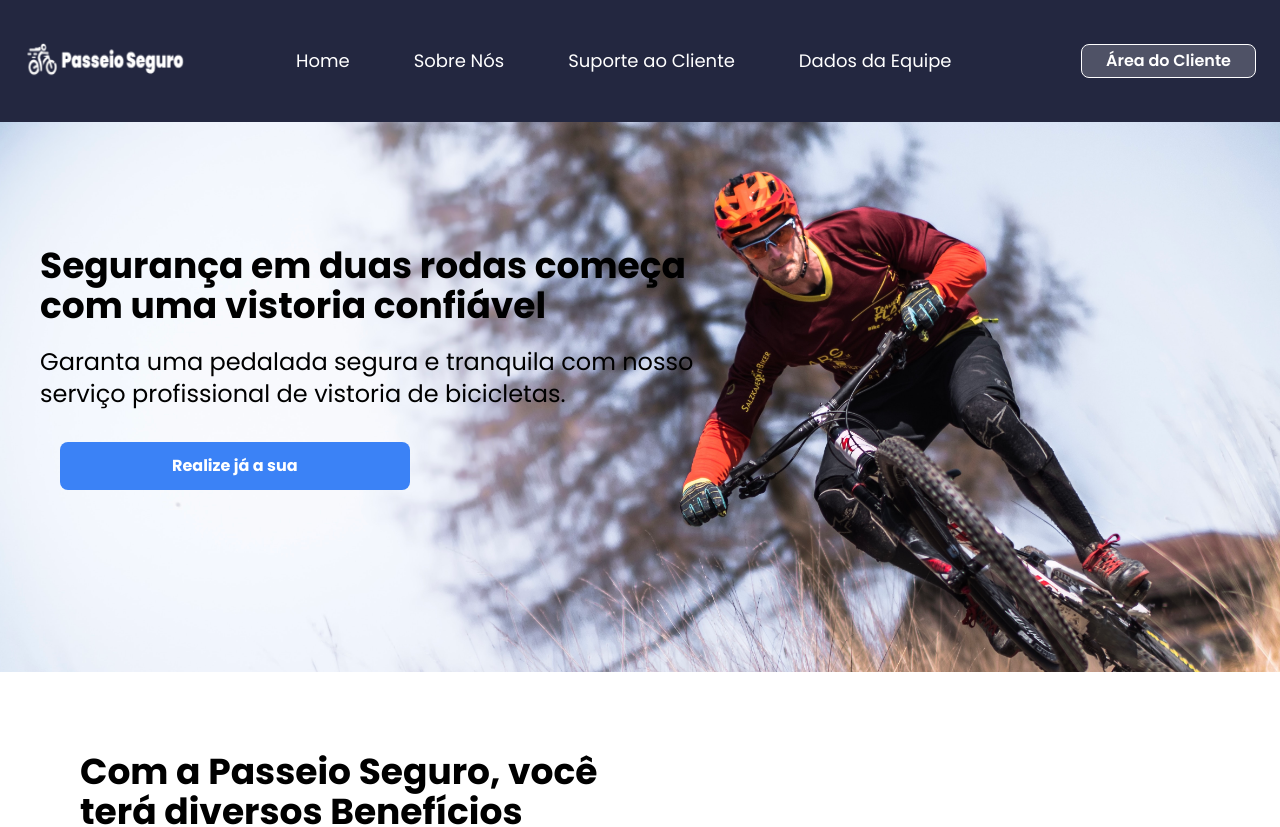
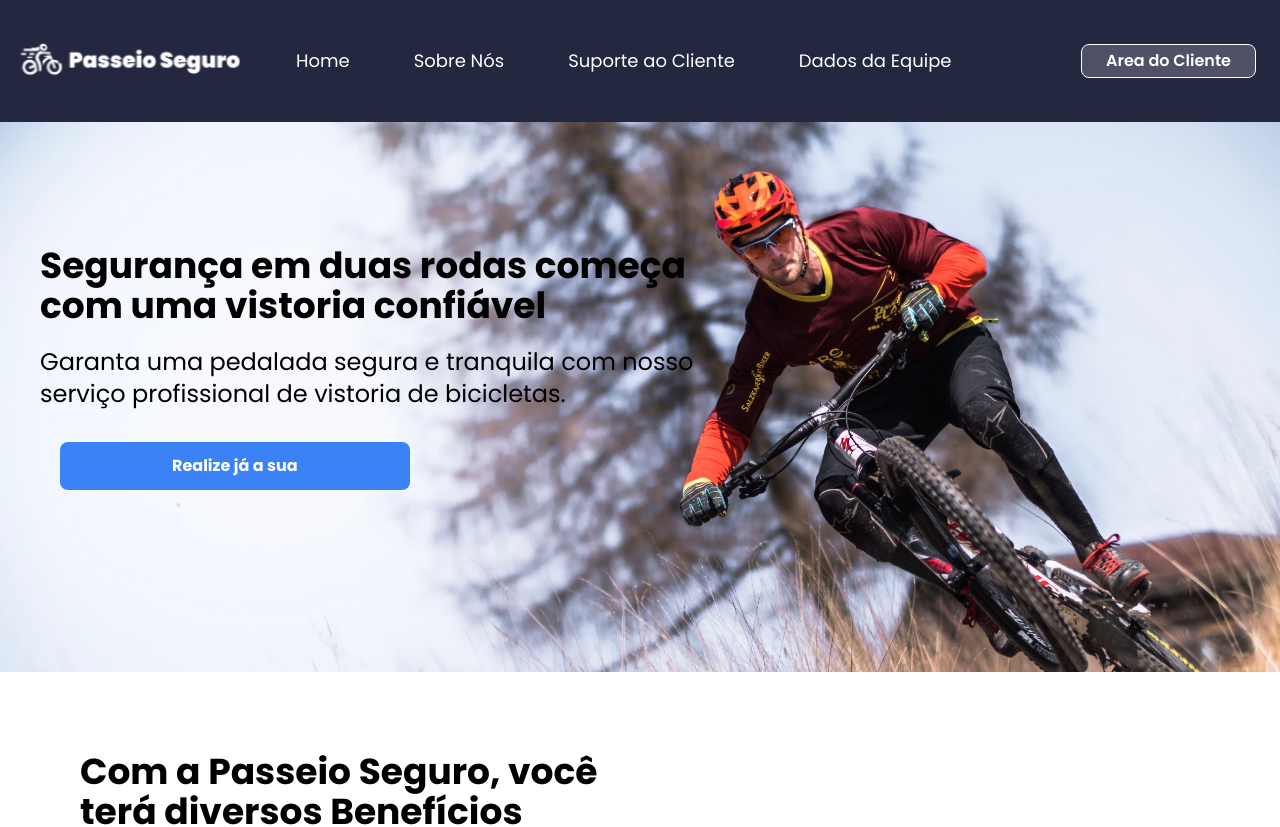
Before and after one commit to biancaroman/Passeio_Seguro, a Next.js app: page / in a window 1280 px wide. Shown: the top 827 px of the page. Built offline with nearby package versions, Linux system fonts and the light colour scheme.

Commit message:
update header

```diff
--- a/src/app/components/Header/index.jsx
+++ b/src/app/components/Header/index.jsx
@@ -3,6 +3,7 @@
 import Image from "next/image";
 import { List } from "phosphor-react";
 import { useState } from "react";
+import Link from 'next/link';
 
 import LogoPasseioSeguro from "@/app/assets/img/LogoPasseioSeguro.png";
 import { NavIcons } from "./components/NavIcons";
@@ -11,7 +12,7 @@ import { NavLink } from "./components/NavLink";
 const linksNav = [
   {
     content: 'Home',
-    path: '/login'
+    path: '/'
   },
   {
     content: 'Sobre Nós',
@@ -33,7 +34,7 @@ export function Header({ isAuthenticated }) {
   return (
     <header className="w-full min-h-28 py-8 bg-blue-800 2xl:flex  2xl:justify-center ">
       <div className="w-full max-w-lplarge flex flex-wrap justify-between  md:mx-auto lg:flex-nowrap lg:justify-between xl:max-w-7xl ">
-        <Image className="inline ml-5  h-10 w-2/5  sm:ml-7 mlarge:w-36 lg:h-14 lg:w-40 lg:ml-6" src={LogoPasseioSeguro} alt="Logo da Passeio Seguro" />
+        <Image className="inline ml-5  h-10 w-2/5  sm:ml-7 mlarge:w-36 lg:h-14 lg:w-auto lg:ml-4" src={LogoPasseioSeguro} alt="Logo da Passeio Seguro" />
         <div className=" flex mr-5 items-center gap-2 sm:mr-10 sm:gap-6 h-10 lg:hidden ">
           {isAuthenticated && (
             <NavIcons isMobile={true} />
@@ -64,7 +65,7 @@ export function Header({ isAuthenticated }) {
             ) : (
               <div className="py-3 text-center ">
                 <button className="py-1 px-6 bg-white bg-opacity-20 font-semibold text-white border border-white rounded-lg">
-                  Área do Cliente
+                  <Link href="/login">Area do Cliente</Link>
                 </button>
               </div>
             )
```
